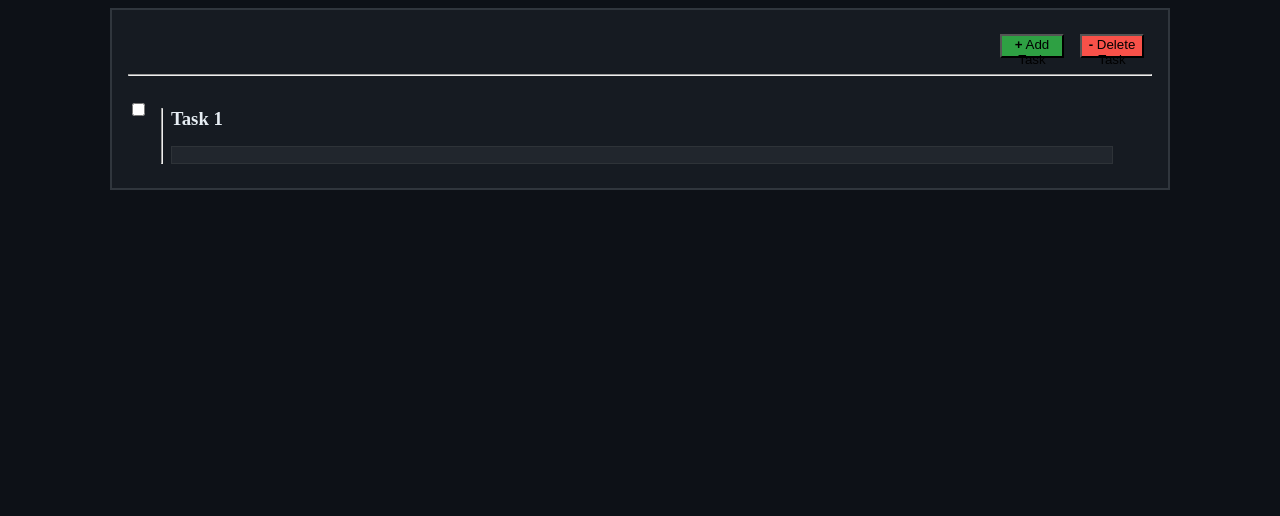
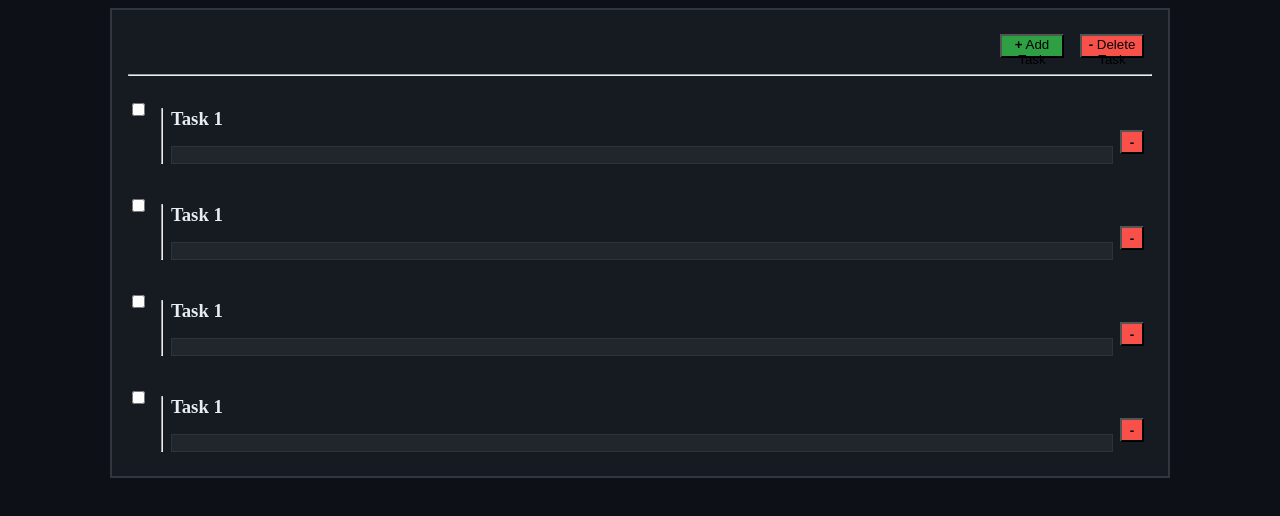
Before and after one commit to umeshhnandavja-byte/MyTrack, a React (Vite) app: page / in a window 1280 px wide. Shown: the top 516 px of the page. Built offline with nearby package versions, Linux system fonts and the light colour scheme.

Commit message:
Task Manager Updated

```diff
--- /dev/null
+++ b/src/ConfirmDeleteTask.tsx
@@ -0,0 +1,7 @@
+function ConfirmDeleteTask(){
+
+    return( <>
+                <button className="ConfirmDelete-btn"><b>-</b></button>
+            </>);
+}
+export default ConfirmDeleteTask
--- a/src/Task.tsx
+++ b/src/Task.tsx
@@ -1,3 +1,4 @@
+import ConfirmDeleteTask from "./ConfirmDeleteTask";
 import TaskContent from "./TaskContent";
 
 function Task(){
@@ -5,6 +6,7 @@ function Task(){
     return( <>
                 <div className="Task">
                     <h3>Task 1</h3>
+                    <ConfirmDeleteTask/>
                     <TaskContent/>
                 </div>
             </>);
--- /dev/null
+++ b/src/TaskContainer.tsx
@@ -0,0 +1,14 @@
+import Task from "./Task";
+
+function TaskContainer(){
+
+    return( <>
+                <div className="TaskContainer">
+                    <input type="checkbox" className="Checkbox"></input>
+                    <hr></hr>
+                    <Task/>
+                </div>
+            </>);
+}
+
+export default TaskContainer
--- a/src/TaskManager.tsx
+++ b/src/TaskManager.tsx
@@ -1,4 +1,4 @@
-import Task from "./Task";
+import TaskContainer from "./TaskContainer";
 import TaskActions from "./TaskActions";
 
 function TaskManager(){
@@ -7,11 +7,10 @@ function TaskManager(){
                 <TaskActions/>
                 <br></br>
                 <hr></hr>
-                <div className="TaskContainer">
-                    <input type="checkbox" className="Checkbox"></input>
-                    <hr></hr>
-                    <Task/>
-                </div>
+                <TaskContainer/>
+                <TaskContainer/>
+                <TaskContainer/>
+                <TaskContainer/>
             </div>);
 }
 
--- a/src/index.css
+++ b/src/index.css
@@ -63,6 +63,14 @@ body{
     padding: 1vh;
 }
 
+.ConfirmDelete-btn{
+    float: right;
+    background-color: #F85149;
+    width: 3vh;
+    height: 3vh;
+    /*visibility: ;*/
+}
+
 .Task h3{
     margin: 0;
 }
```
